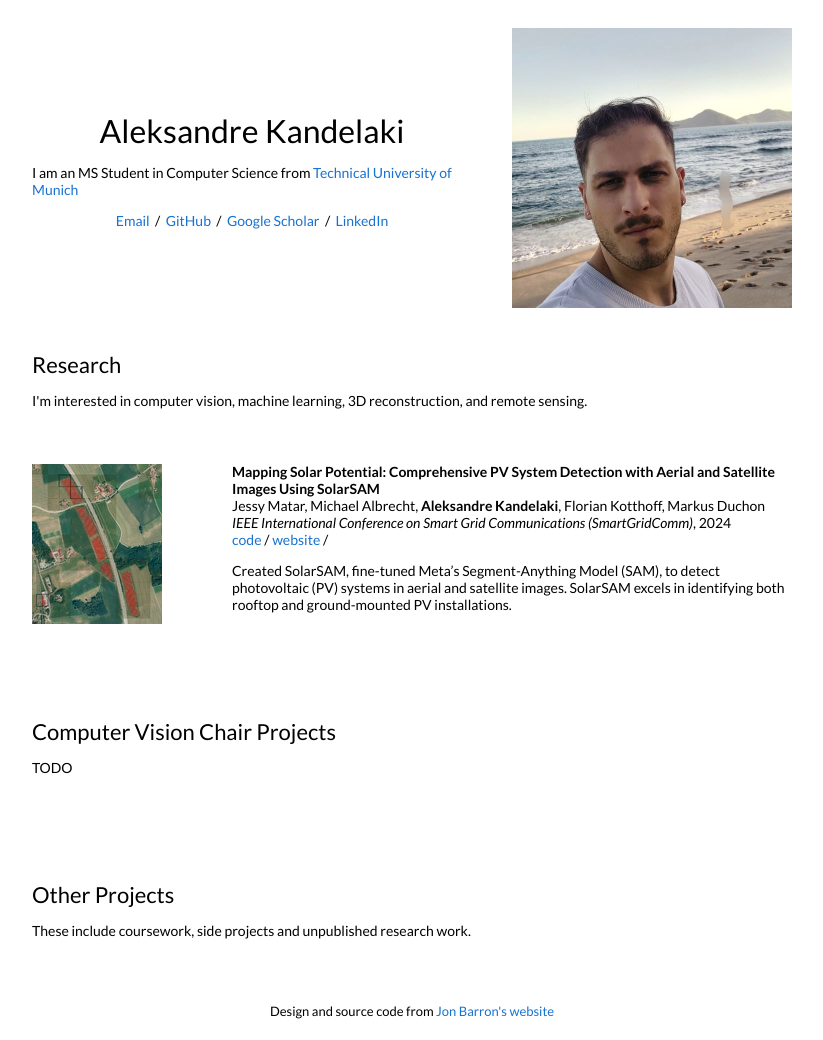
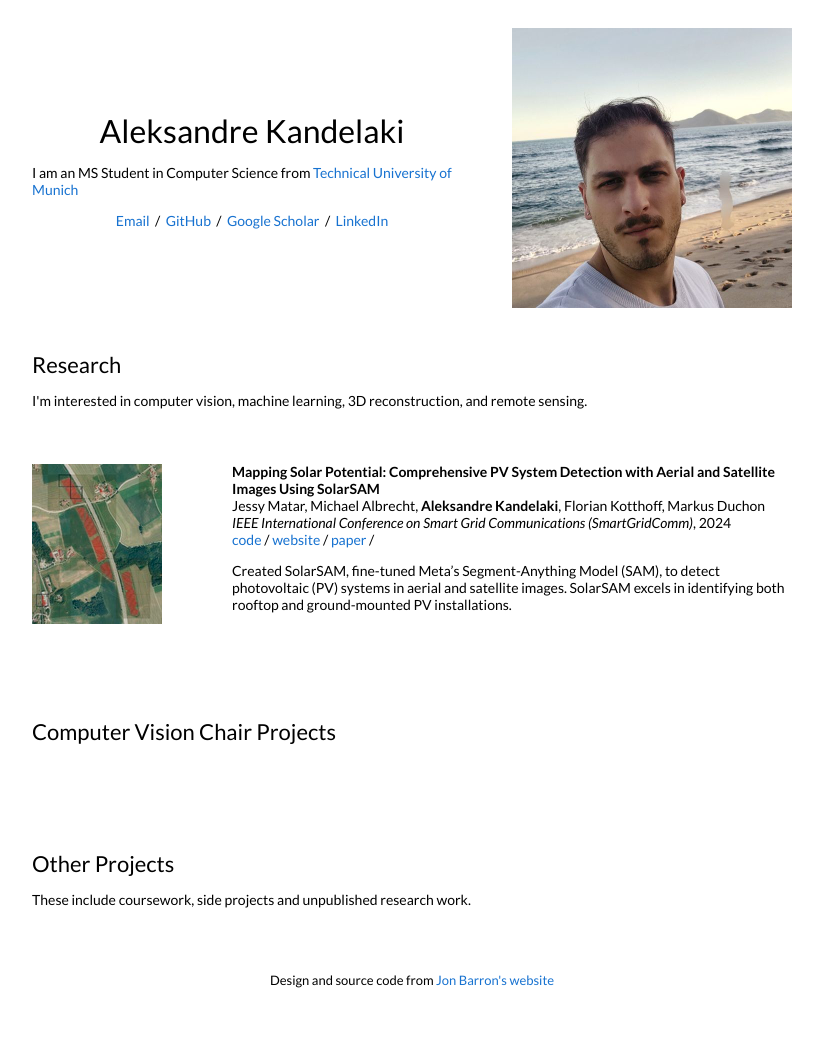
Before and after one commit to kandelak/kandelak.github.io, a Jekyll site: the page built from _posts/2024-09-17-solarSAM.markdown, in a window 1280 px wide. Shown: the whole page, without its empty margins (228-1051 px from the left). Built offline with Jekyll 4.4.1, drawn with Linux system fonts in a browser that asks for light colours; after the commit the page ends 1009 px from its top, so only the background shows below that.

Commit message:
add paper href

```diff
--- a/_layouts/default.html
+++ b/_layouts/default.html
@@ -34,8 +34,7 @@
               <h1>
                 Aleksandre Kandelaki
               </h1>
-              <p>
-                I am an MS Student in Computer Science from <a href="https://www.tum.de">Technical University of Munich</a>
+              <p>I am an MS Student in Computer Science from <a href="https://www.tum.de">Technical University of Munich</a>
               </p>
               <p style="text-align:center">
                 <a target="_blank" href="https://mailhide.io/e/udTHw69w"> Email</a> &nbsp;/&nbsp;
@@ -95,6 +94,9 @@
               {% if post.website %}
               <a href="{{post.website}}">website</a> /
               {% endif %}
+              {% if post.paper %}
+              <a href="{{post.paper}}">paper</a> /
+              {% endif %}
               {% if post.youtube %}
               <a href="{{post.youtube}}">youtube</a> /
               {% endif %}
@@ -113,7 +115,7 @@
           <tr>
             <td style="padding:2.5%;width:100%;vertical-align:middle">
               <h2>Computer Vision Chair Projects</h2>
-              <p>TODO
+              <p>
               </p>
             </td>
           </tr>
```
